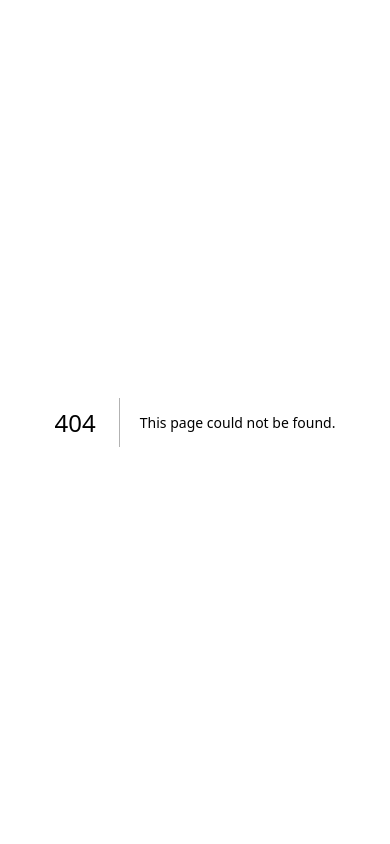
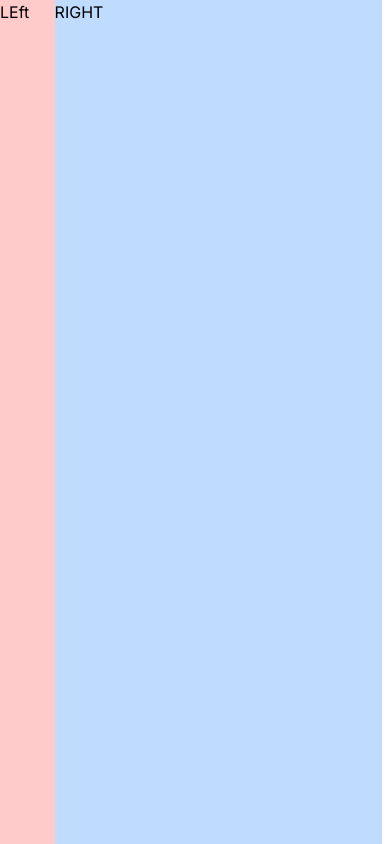
Before and after one commit to JeanCarlos80s/next-school-dashboard, a Next.js app: page /admin in a window 390 px wide. Before the commit this address had no page. Built offline with nearby package versions, Linux system fonts and the light colour scheme.

Commit message:
Define layout sizes and responsivity

```diff
--- /dev/null
+++ b/src/app/(dashboard)/admin/page.tsx
@@ -0,0 +1,7 @@
+const AdminPage = () => {
+  return (
+    <div className=''>AdminPage</div>
+  )
+}
+
+export default AdminPage
--- /dev/null
+++ b/src/app/(dashboard)/layout.tsx
@@ -0,0 +1,14 @@
+export default function DashboardLayout({
+    children,
+  }: Readonly<{
+    children: React.ReactNode;
+  }>) {
+    return (
+        <div className="h-screen flex">
+          {/* LEFT */}
+          <div className="w-[14%] md:w-[8%] lg:w-[16%] xl:w-[14%] bg-red-200">LEft</div>
+          {/* RIF+GHT */}
+          <div className="w-[84%] md:w-[92%] lg:w-[84%] xl:w-[86%] bg-blue-200">RIGHT</div>
+        </div>
+    );
+  }
--- /dev/null
+++ b/src/app/(dashboard)/parent/page.tsx
@@ -0,0 +1,7 @@
+const ParentPage = () => {
+  return (
+    <div className=''>ParentPage</div>
+  )
+}
+
+export default ParentPage
--- /dev/null
+++ b/src/app/(dashboard)/student/page.tsx
@@ -0,0 +1,7 @@
+const StudentPage = () => {
+  return (
+    <div className=''>StudentPage</div>
+  )
+}
+
+export default StudentPage
--- /dev/null
+++ b/src/app/(dashboard)/teacher/page.tsx
@@ -0,0 +1,7 @@
+const TeacherPage = () => {
+  return (
+    <div className=''>TeacherPage</div>
+  )
+}
+
+export default TeacherPage
--- /dev/null
+++ b/src/app/sign-in/page.tsx
@@ -0,0 +1,7 @@
+const LoginPage = () => {
+  return (
+    <div className=''>LoginPage</div>
+  )
+}
+
+export default LoginPage
```
